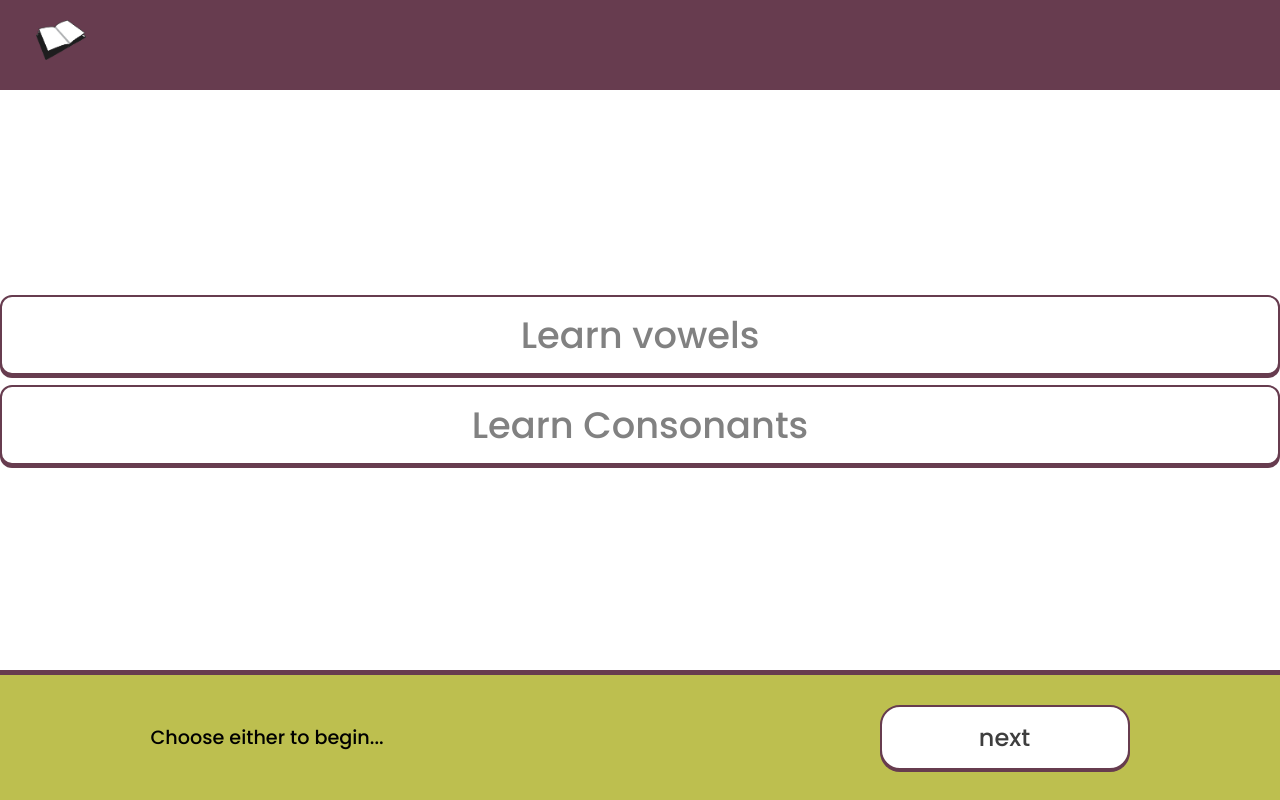
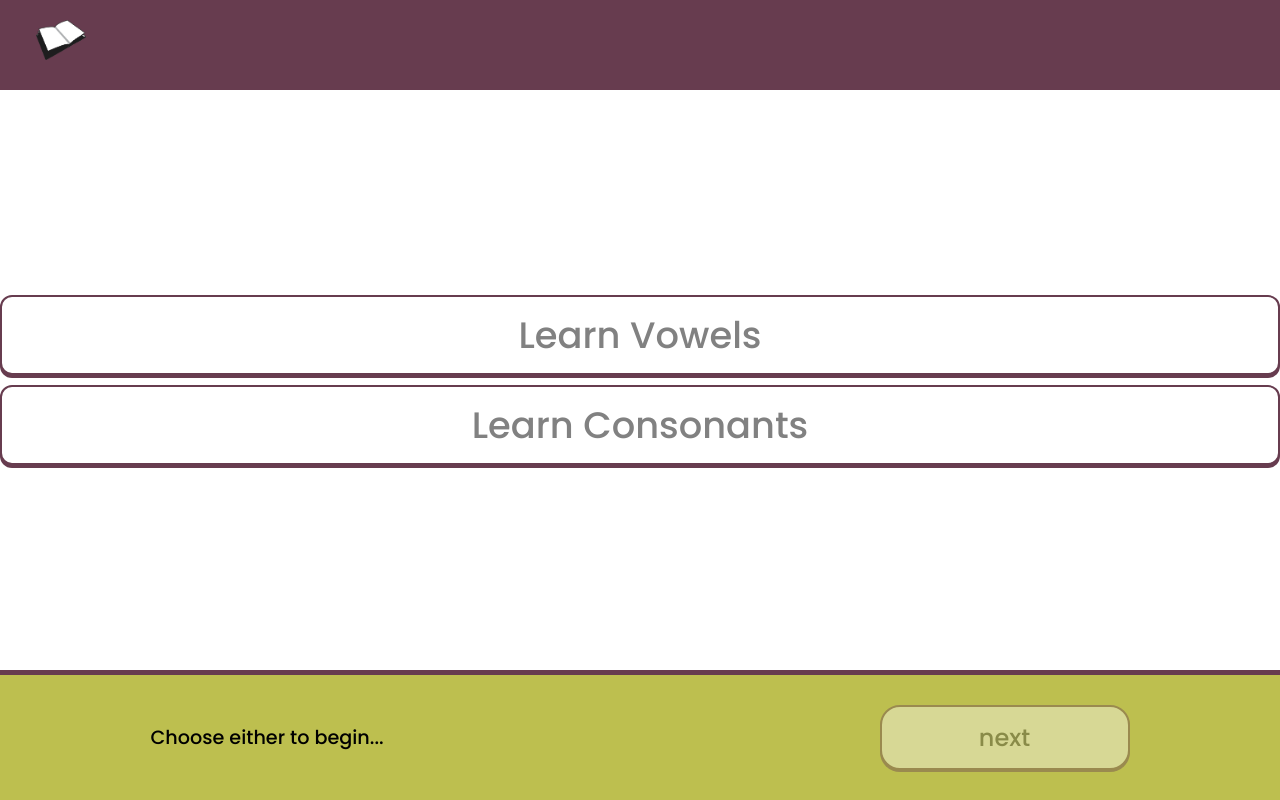
Before and after one commit to apooravm/intern-school, a React (Vite) app in the folder frontend/: page / in a window 1280 px wide. Built offline with nearby package versions, Linux system fonts and the light colour scheme.

Commit message:
start page

```diff
--- a/frontend/src/pages/ExTypePage/ExTypePage.jsx
+++ b/frontend/src/pages/ExTypePage/ExTypePage.jsx
@@ -63,23 +63,8 @@ const StyledVowelsTextTransliteration = styled.div`
     }
 `;
 
-const VowelsSqrButton = ({character, trans, func}) => {
-    const handleOnClick = () => {
-        func();
-    }
-    return (
-        <StyledVowelsSqrButton onClick={handleOnClick}>
-            <div className="vowelsDisplay--button-text">
-                {character}
-                <StyledVowelsTextTransliteration>
-                    {trans}
-                </StyledVowelsTextTransliteration>
-            </div>
-        </StyledVowelsSqrButton>
-    )
-}
-
 const ExTypePage = () => {
+    const [selectedExercise, setSelectedExercise] = useState({"id": '', "value": ''});
     const navigate = useNavigate();
     const [footerData, setFooterData] = useState(
         {
@@ -91,8 +76,26 @@ const ExTypePage = () => {
         }
     )
 
+    useEffect(() => {
+        if (selectedExercise.value !== "" && selectedExercise.value !== " " && selectedExercise.value !== undefined) {
+            setFooterData(prevState => ({
+                ...prevState,
+                "button_disabled": false
+            }))
+        } else {
+            setFooterData(prevState => ({
+                ...prevState,
+                "button_disabled": true
+            }));
+        }
+    }, [selectedExercise]);
+
     const footerFunc = () => {
-        navigate('/vowels/exercises/');
+        if (selectedExercise.value === "Learn Vowels") {
+            navigate('/vowels');
+        } else if (selectedExercise.value === "Learn Consonants"){
+            navigate('/consonants');
+        }
     }
 
     return (
@@ -100,19 +103,17 @@ const ExTypePage = () => {
             <Header logo={sample_logo}/>
             <div className="ExTypePage--item-container">
                 <OptionsButton btnId={1}
-                                currActive={""}
+                                currActive={selectedExercise}
                                 func={() => {}}
-                                setActive={""}
-                                title={"Learn vowels"}/>
-                <OptionsButton btnId={1}
-                                currActive={""}
+                                setActive={setSelectedExercise}
+                                title={"Learn Vowels"}/>
+                <OptionsButton btnId={2}
+                                currActive={selectedExercise}
                                 func={() => {}}
-                                setActive={""}
+                                setActive={setSelectedExercise}
                                 title={"Learn Consonants"}/>
             </div>
-            <Footer footerData={footerData}
-                func_1={footerFunc}
-                func_2={footerFunc}/>
+            <Footer footerData={footerData} func_1={footerFunc} func_2={footerFunc}/>
         </div>
     )
 }
```
